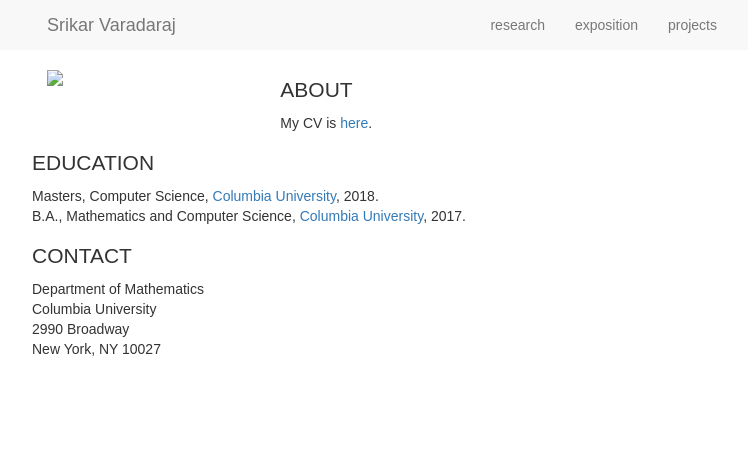
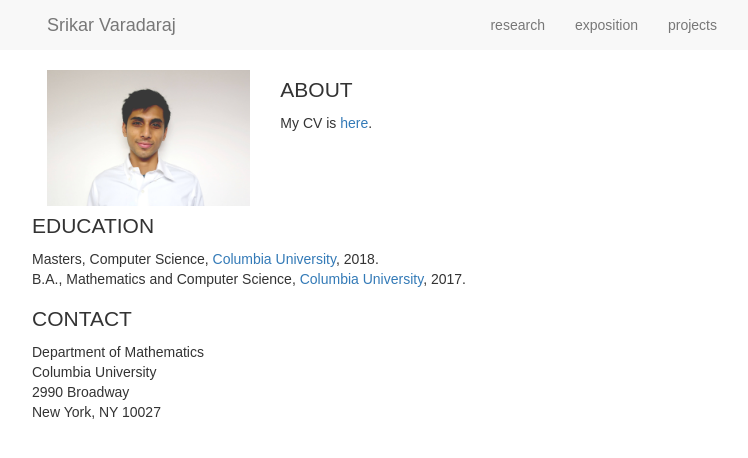
Before and after one commit to LaymanConjecture/Website2.0, a plain HTML site: page index.html in a window 1280 px wide. Shown: the whole page, without its empty margins (258-1006 px from the left). Drawn offline with nearby package versions, Linux system fonts and the light colour scheme; a web font is replaced by a local one.

Commit message:
Update index.html

```diff
--- a/index.html
+++ b/index.html
@@ -40,7 +40,7 @@
     <div class="container">
       <div class="row">
 	      <div class="col-md-4 col-sm-4 col-xs-4">
-	        <img src="Srikar.Varadaraj.jpg" class="img-responsive">
+	        <img src="SrikarVaradaraj.jpg" class="img-responsive">
 	      </div>
 
 	      <div class="col-md-8 col-sm-8 col-xs-8">
```
